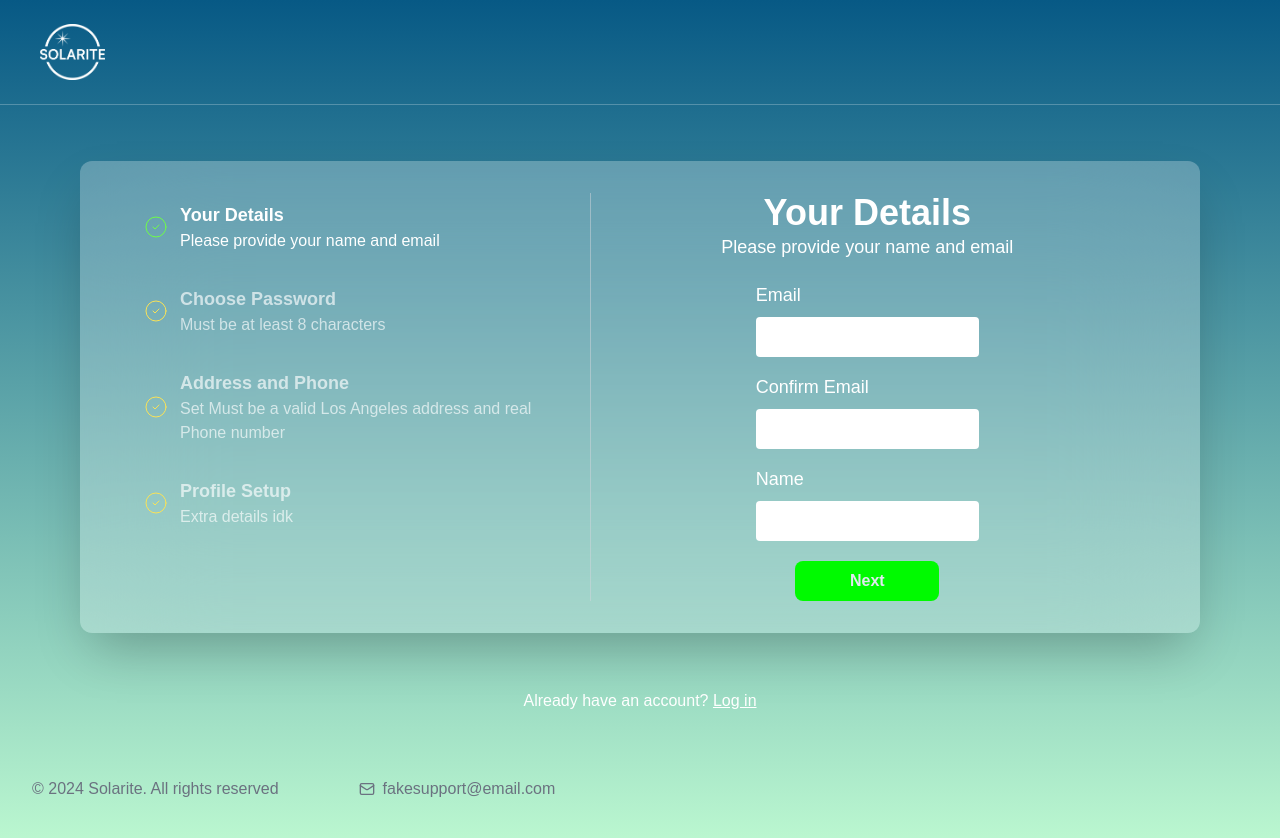
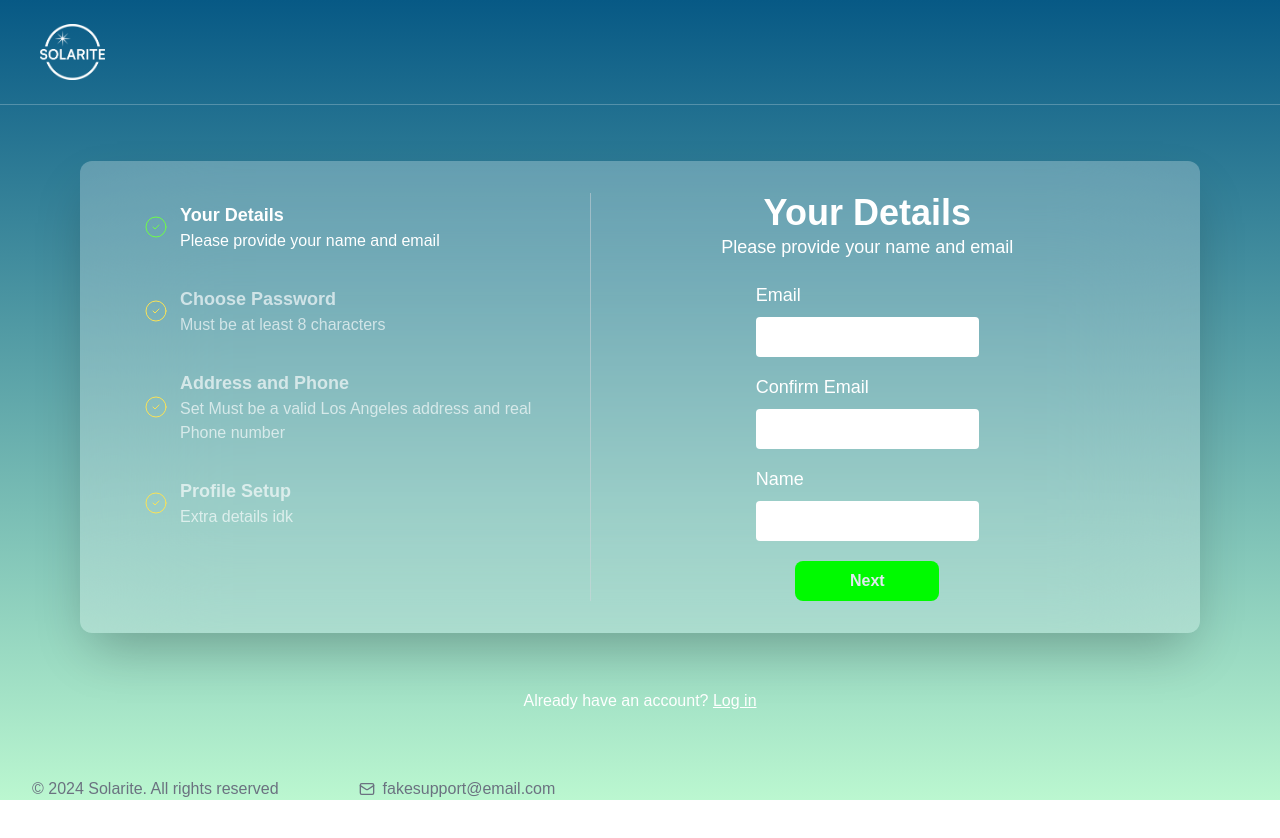
Before and after one commit to chingu-voyages/v52-tier2-team-25, a React (Vite) app in the folder solarite/: page /register in a window 1280 px wide. Shown: the top 838 px of the page. After the commit the page ends 800 px from the top, so only its background shows below. Built offline with nearby package versions, Linux system fonts and the light colour scheme; no server answers; a web font is replaced by a local one.

Commit message:
fixed the registration page styling

```diff
--- a/solarite/src/components/signUpForm/signUpFooter.jsx
+++ b/solarite/src/components/signUpForm/signUpFooter.jsx
@@ -2,8 +2,8 @@ import { MailIcon } from "lucide-react";
 
 const SignUpFooter = () => {
   return (
-    <footer className="bottom-0 px-8 py-10 text-gray-500">
-      <div className="flex lg:gap-20 justify-between md:justify-start text-xs sm:text-sm md:text-base">
+    <footer className="px-8 py-10 text-gray-500">
+      <div className="flex md:gap-10 lg:gap-20 justify-between md:justify-start text-xs sm:text-sm md:text-base">
         <p>
           © 2024 Solarite.
           <br className="black md:hidden" /> All rights reserved
--- a/solarite/src/pages/Login/SignUpForm.jsx
+++ b/solarite/src/pages/Login/SignUpForm.jsx
@@ -11,7 +11,7 @@ const SignUpForm = () => {
   const formState = useSignUpForm();
 
   return (
-    <main className="lg:space-y-6 space-y-4w-full text-white bg-gradient-to-b from-sky-800 to-green-200">
+    <main className="lg:space-y-6 space-y-4w-full h-dvh flex flex-col justify-between overflow-y-auto text-white bg-gradient-to-b from-sky-800 to-green-200">
       <SignUpNav />
 
       <FormContext.Provider value={formState}>
```
